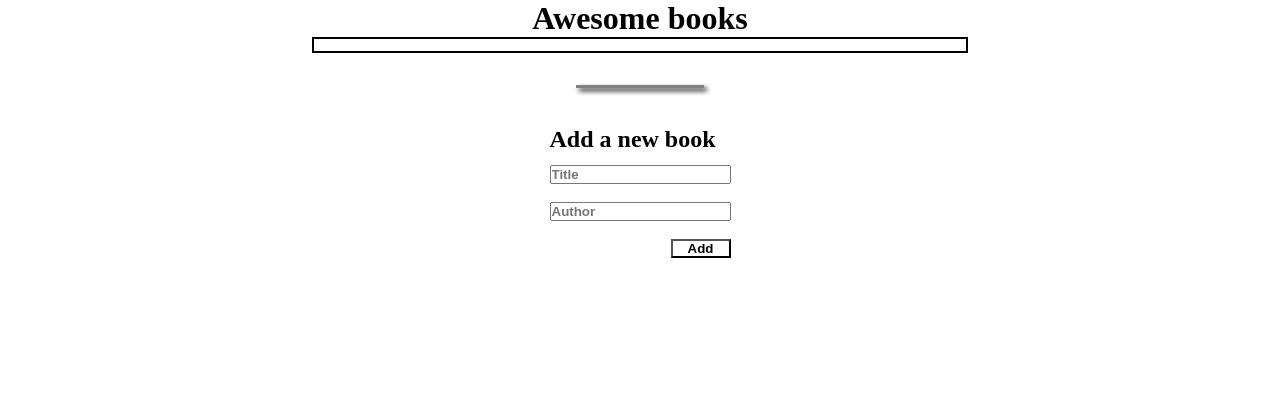
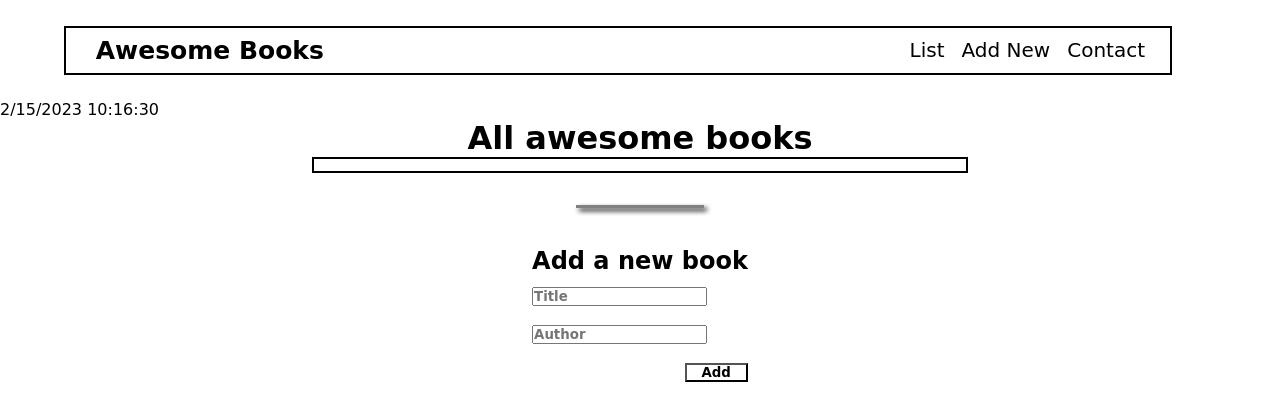
Before and after one commit to ismailmunyentwari9/books, a website: page index.html in a window 1280 px wide. Drawn offline with Linux system fonts and the light colour scheme.

Commit message:
Add navidation to the project

```diff
--- a/index.html
+++ b/index.html
@@ -7,8 +7,20 @@
     <title>Document</title>
 </head>
 <body>
+    <header>
+        <nav>
+            <span>Awesome Books</span>
+            <ul>
+                <li><a href="#">List</a></li>
+                <li><a href="#">Add New</a></li>
+                <li><a href="#">Contact</a></li>
+            </ul>
+        </nav>
+    </header>
+    <span class="timer"></span>
     <main>
-        <h1>Awesome books</h1>
+
+        <h1>All awesome books</h1>
 
         <div class="big-lists-container">
 
--- a/index.js
+++ b/index.js
@@ -2,6 +2,7 @@ const formButton = document.querySelector('form');
 const container = document.querySelector('.big-lists-container');
 const title = document.querySelector('#title');
 const author = document.querySelector('#author');
+const time = document.querySelector('.timer');
 
 class AwesomeLibrary {
   static cleanInputs() {
@@ -63,3 +64,7 @@ formButton.addEventListener('submit', (e) => {
   AwesomeLibrary.addBook(title.value, author.value);
   AwesomeLibrary.cleanInputs();
 });
+
+const date= new Date();
+const formattedDat= `${date.getMonth() + 1}/${date.getDate()}/${date.getFullYear()} ${date.getHours()}:${date.getMinutes()}:${date.getSeconds()}`;
+time.innerHTML=formattedDat;
--- a/style.css
+++ b/style.css
@@ -1,6 +1,7 @@
 * {
   padding: 0;
   margin: 0;
+  font-family:cursive;
 }
 
 main {
@@ -70,3 +71,35 @@ form button {
 input::placeholder {
   font-weight: bold;
 }
+
+/*Navigation styles*/
+
+header{
+  border:2px solid black;
+  width:85%;
+  margin:2% 5%;
+  padding:8px;
+}
+nav{
+  display: flex;
+  justify-content: space-between;
+  align-items:center;
+}
+nav span{
+  margin-left:2%;
+  font-weight:600;
+  font-size: 25px;
+}
+ul{
+  display: flex;
+  align-items:center;
+}
+li{
+  list-style-type: none;
+  font-size:20px;
+  margin-right:17px;
+}
+a{
+  text-decoration: none;
+  color:black;
+}
```
